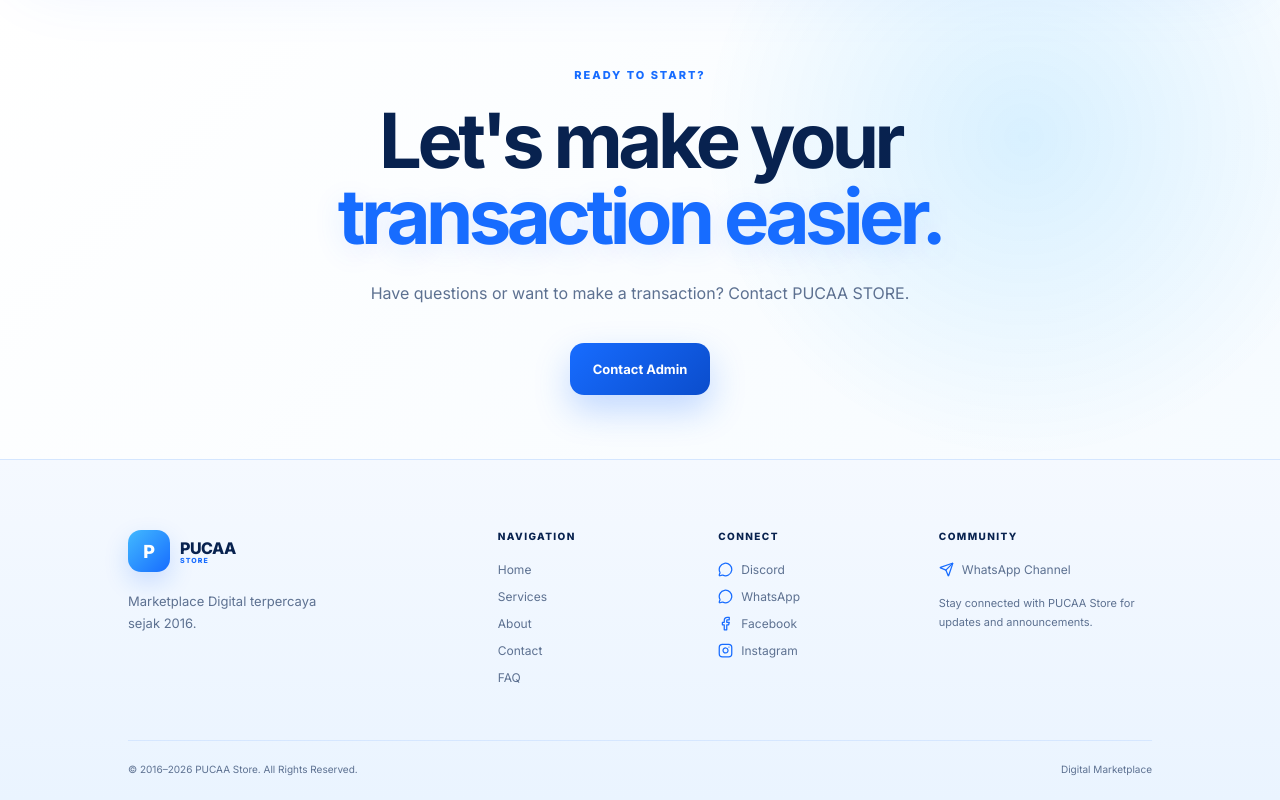
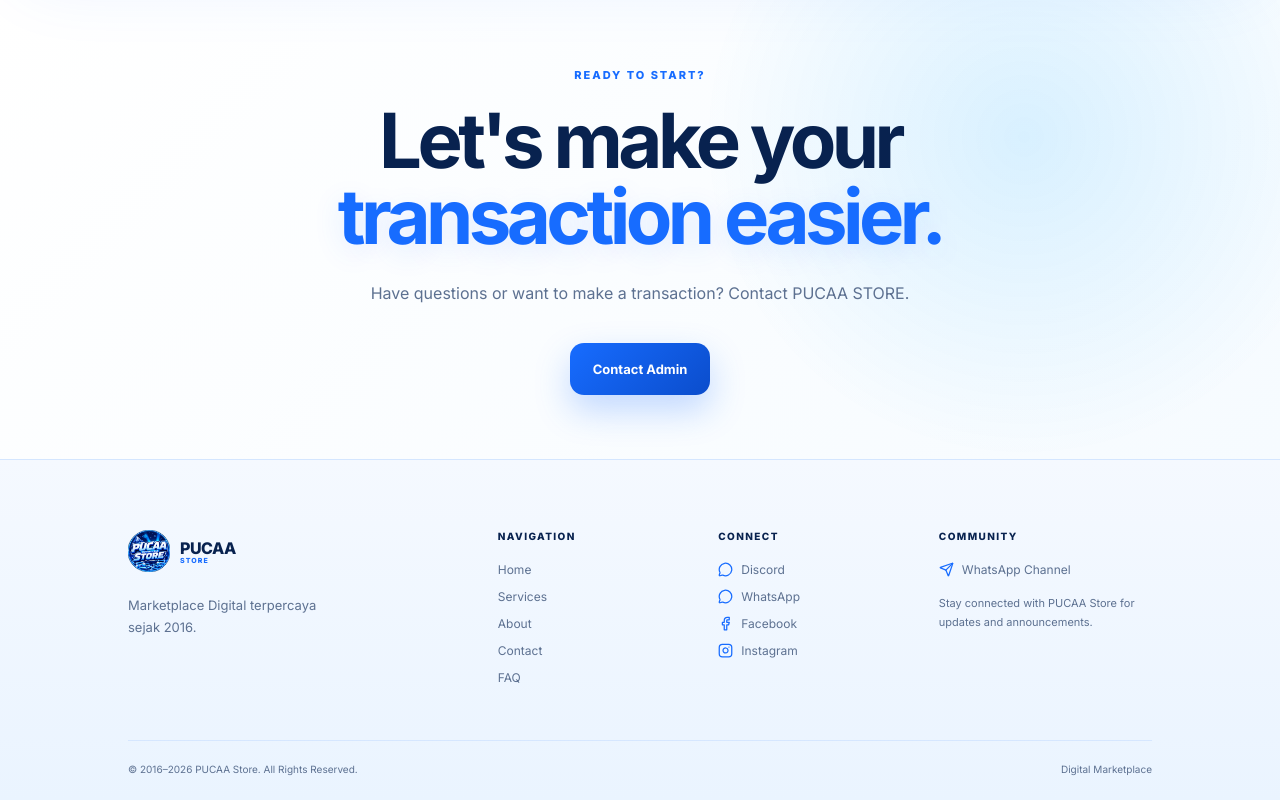
Before and after one commit to StefanieVW/PucaaStore, a Vue app: page / in a window 1280 px wide. Shown: the part 6521-7321 px from the top of the page. Built offline with nearby package versions, Linux system fonts and the light colour scheme.

Commit message:
Footer Logo

```diff
--- a/src/components/Footer.vue
+++ b/src/components/Footer.vue
@@ -5,6 +5,8 @@ import {
   Facebook,
   Send
 } from 'lucide-vue-next'
+import pucaaLogo from '../assets/pucaa-logo-transparent.png'
+
 </script>
 
 <template>
@@ -16,7 +18,11 @@ import {
       <div class="footer-brand">
 
         <a href="#home" class="footer-logo">
-          <span class="footer-logo-mark">P</span>
+          <img
+            :src="pucaaLogo"
+            alt="PUCAA Store"
+            class="brand-logo"
+          />
 
           <span class="footer-logo-text">
             PUCAA
```
